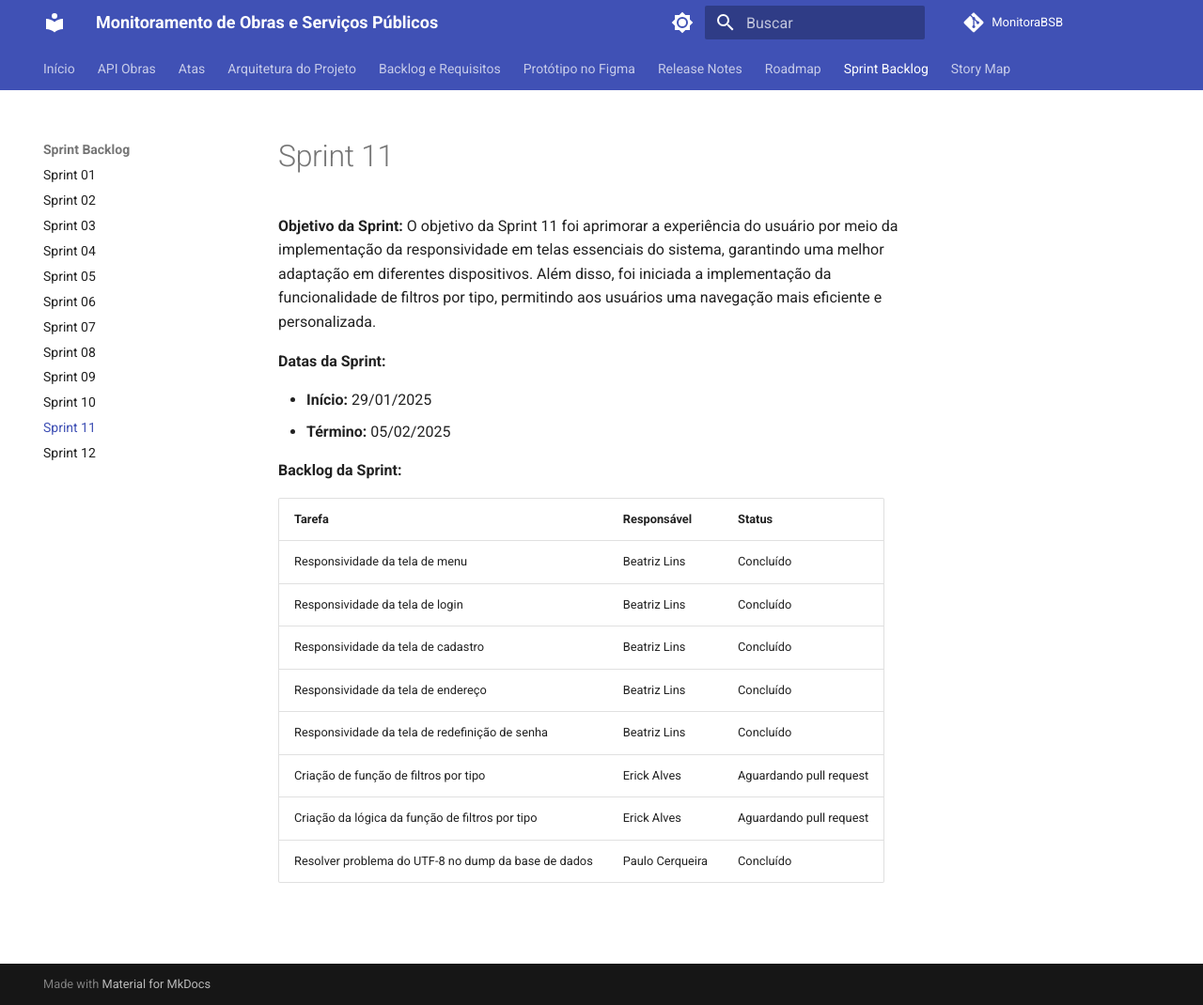
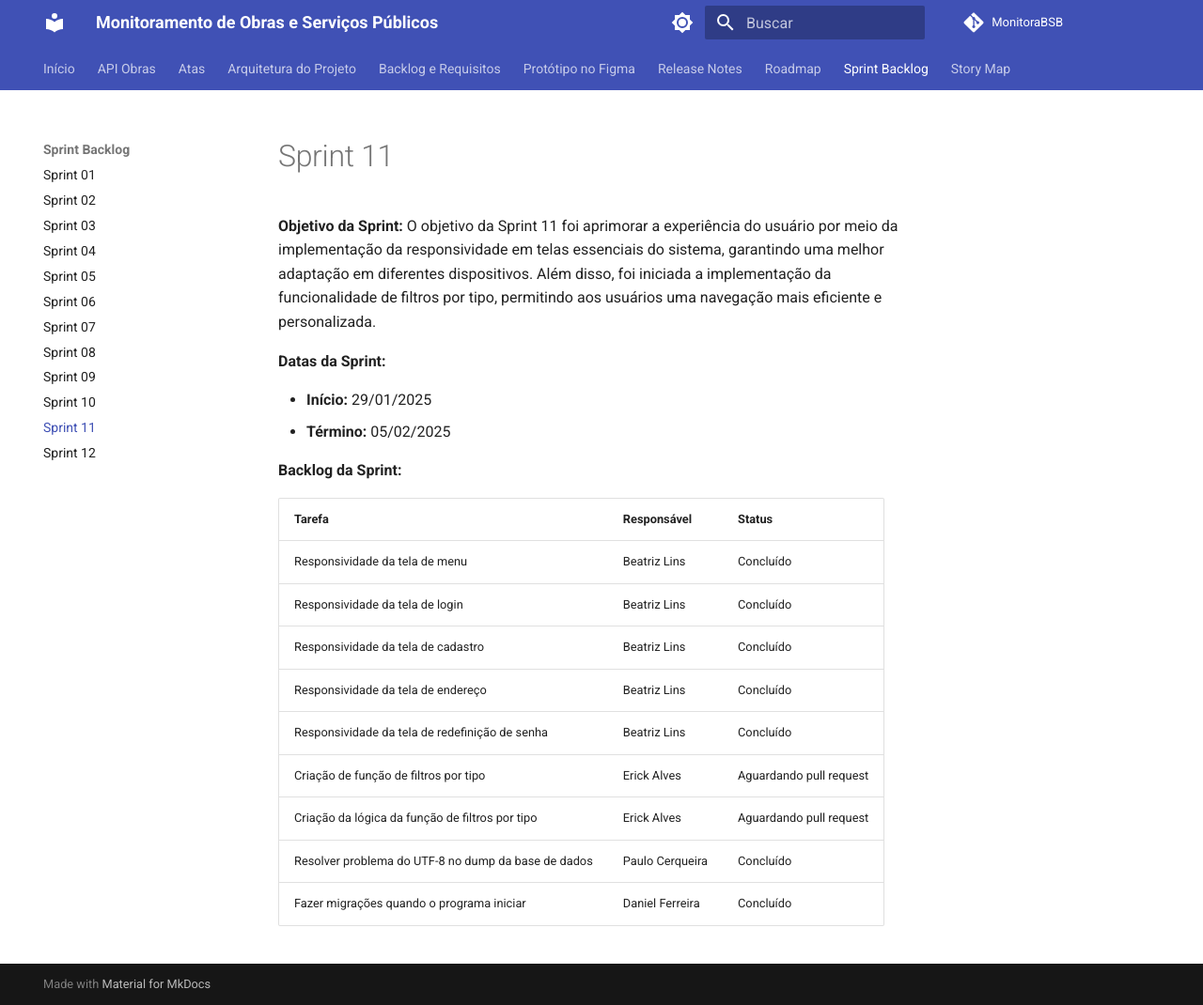
Before and after one commit to unb-mds/2024-2-Squad08, an MkDocs documentation site: the page built from docs/sprints/sprint11.md, in a window 1280 px wide and 1070 px high. Shown: the whole window at 94% size. Built offline with MkDocs 1.6.1 and Material for MkDocs 9.7.7, drawn with Linux system fonts in a browser that asks for light colours; comment, search, counter and statistics services are not loaded.

Commit message:
Update sprint11.md

```diff
--- a/docs/sprints/sprint11.md
+++ b/docs/sprints/sprint11.md
@@ -19,3 +19,4 @@ O objetivo da Sprint 11 foi aprimorar a experiência do usuário por meio da imp
 | Criação de função de filtros por tipo | Erick Alves | Aguardando pull request |
 | Criação da lógica da função de filtros por tipo | Erick Alves | Aguardando pull request |
 | Resolver problema do UTF-8 no dump da base de dados | Paulo Cerqueira | Concluído |
+| Fazer migrações quando o programa iniciar | Daniel Ferreira | Concluído |
```
